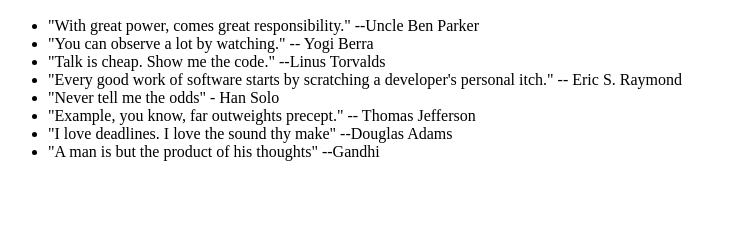
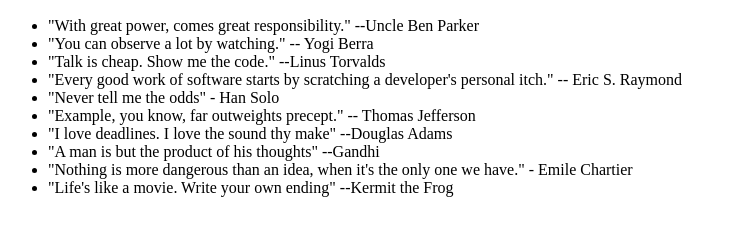
Before and after one commit to silviuchirila2/0main_openSAP_repo, a plain HTML site: page index.html in a window 1280 px wide. Shown: the part 110-346 px from the top of the page, without its empty margins (0-736 px from the left). Drawn offline with Linux system fonts and the light colour scheme.

Commit message:
added Kermit and Chartier quotes

```diff
--- a/index.html
+++ b/index.html
@@ -17,6 +17,8 @@
 			<li>"Example, you know, far outweights precept." -- Thomas Jefferson</li>
 			<li>"I love deadlines. I love the sound thy make" --Douglas Adams</li>
 			<li>"A man is but the product of his thoughts" --Gandhi</li>
+			<li>"Nothing is more dangerous than an idea, when it's the only one we have." - Emile Chartier</li>
+			<li>"Life's like a movie. Write your own ending" --Kermit the Frog</li>
 		</ul>
 	</body>
 </html>
--- a/styles.css
+++ b/styles.css
@@ -1,6 +1,5 @@
 h1 {
 	color: blue;
-	text-align: left;
 }
 
 h2 {
```
